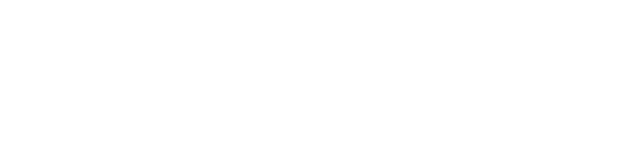
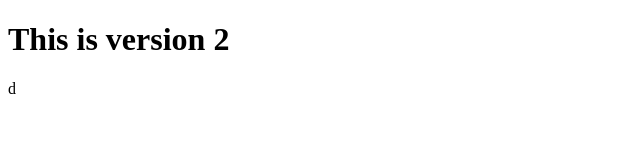
Before and after one commit to suvamkumarnanda/myrepo, a plain HTML site: page index.html in a window 1280 px wide. Shown: the whole page, without its empty margins (0-640 px from the left). Drawn offline with Linux system fonts and the light colour scheme.

Commit message:
second version of html page

```diff
--- a/index.html
+++ b/index.html
@@ -6,6 +6,6 @@
     <title>Document</title>
 </head>
 <body>
-
+       <h1>This is version 2</h1>d
 </body>
 </html>
```
